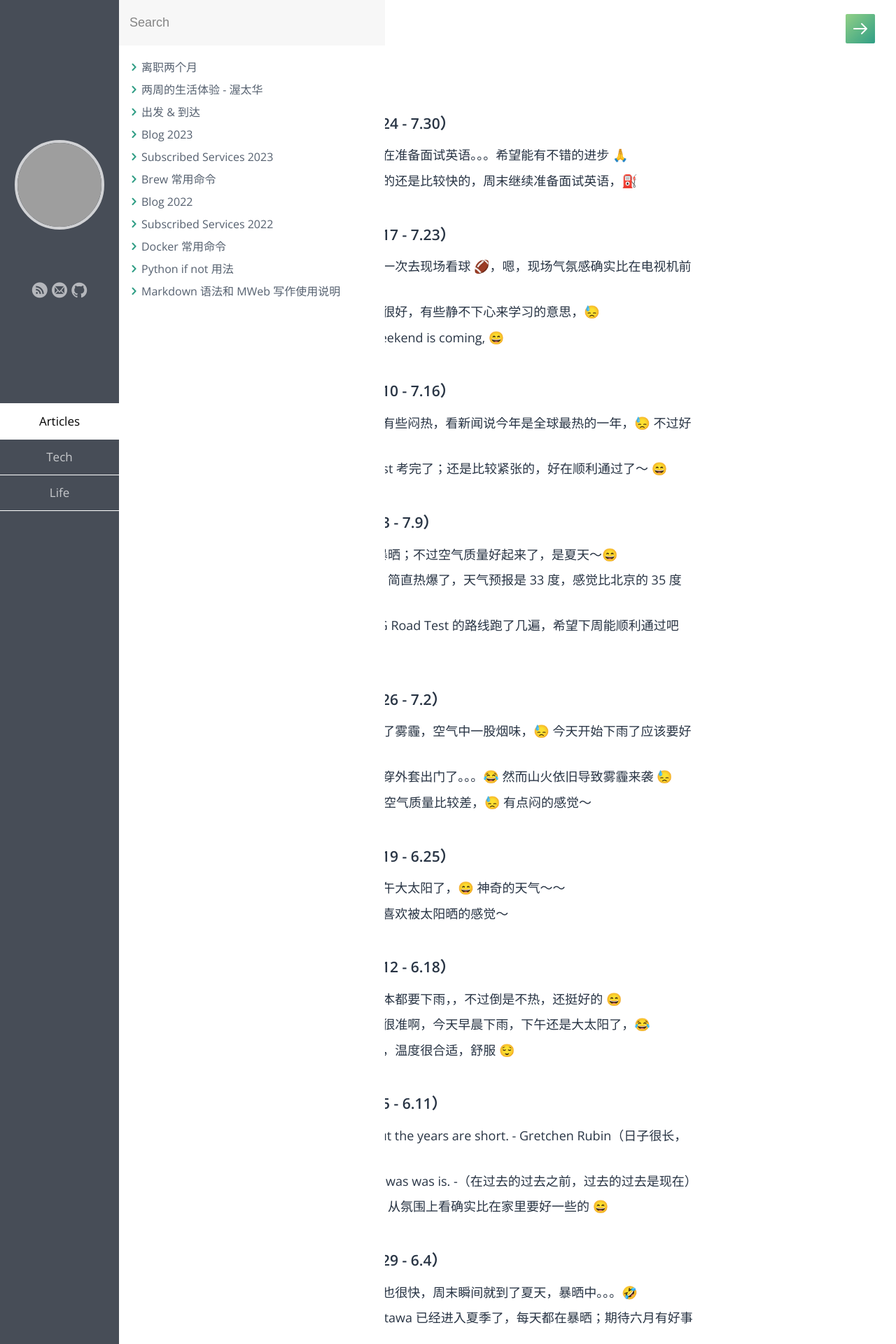
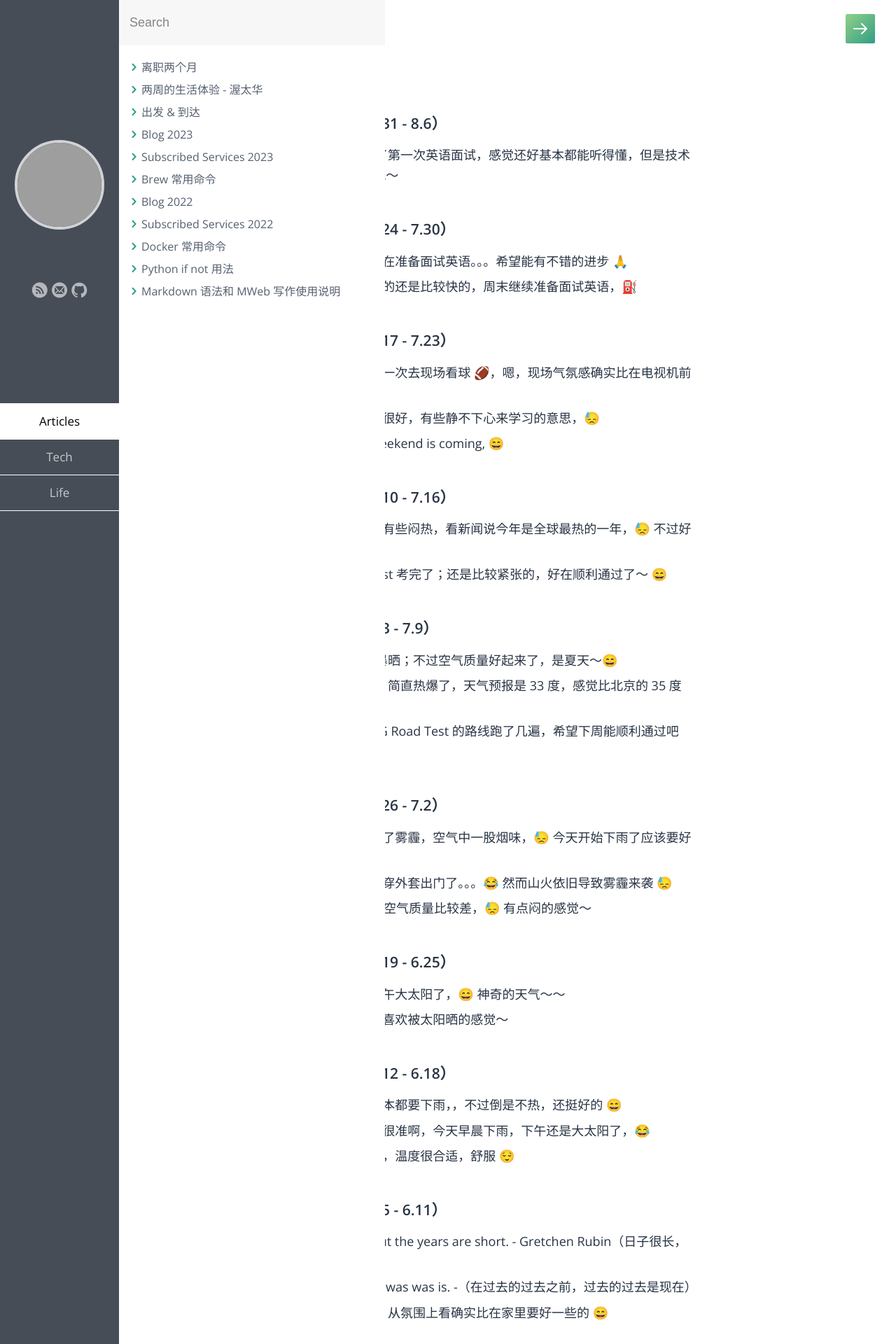
Before and after one commit to samxupeiran/samxupeiran.github.io, a Jekyll site: the page built from _posts/life/2023-01-03-my-blog.md, in a window 1280 px wide. Shown: the top 1920 px of the page at 70% size. Built offline with Jekyll 4.4.1, drawn with Linux system fonts in a browser that asks for light colours; some web fonts are replaced; some of the changed text lies outside the part shown; grey boxes are pictures that could not be loaded.

Commit message:
feat: add weekly blog 8.2

```diff
--- a/_posts/life/2023-01-03-my-blog.md
+++ b/_posts/life/2023-01-03-my-blog.md
@@ -5,6 +5,9 @@ category: Life
 tags: Blog
 ---
 
+
+- ### 2023 年 8 月 第 1 周（7.31 - 8.6）
+     - 8.1 八月份了，今天经历了第一次英语面试，感觉还好基本都能听得懂，但是技术栈不一样，😓 继续加油吧～
 
 - ### 2023 年 7 月 第 4 周（7.24 - 7.30）
      - 7.26 这周到目前为止一直在准备面试英语。。。希望能有不错的进步 🙏
```
